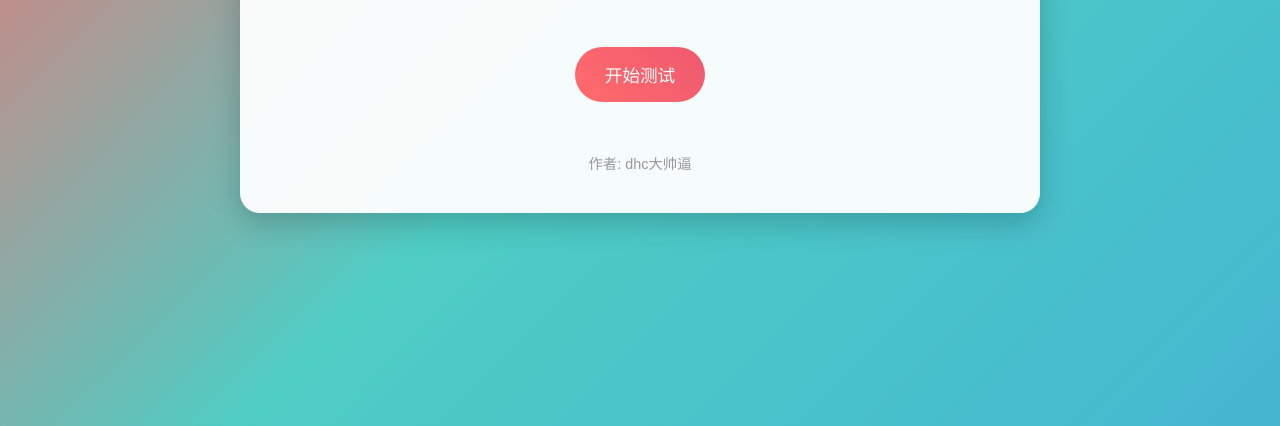
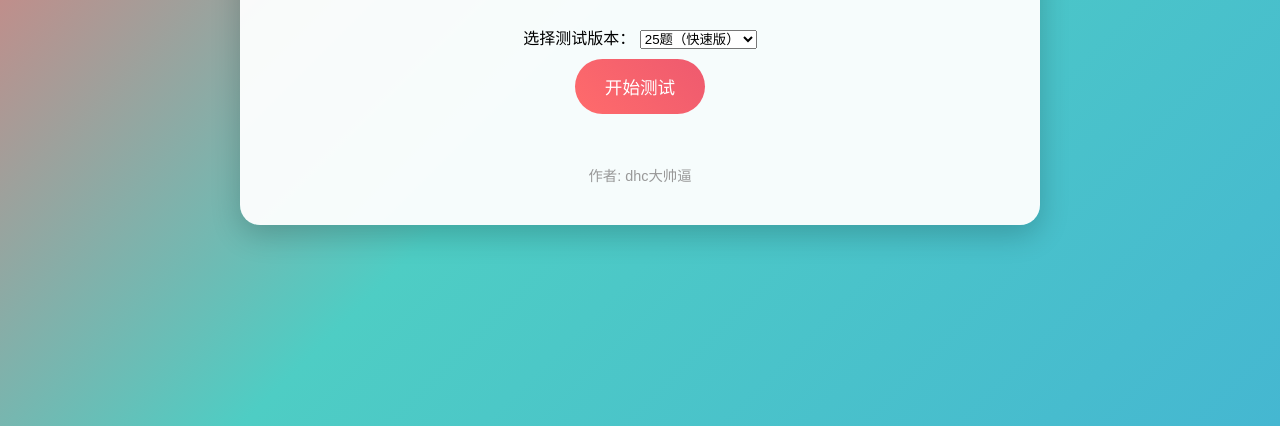
Before and after one commit to dhc666-cpu/mlgb-personality-test, a plain HTML site: page index.html in a window 1280 px wide. Shown: the part 374-800 px from the top of the page. Drawn offline with Linux system fonts and the light colour scheme.

Commit message:
Update index.html

```diff
--- a/index.html
+++ b/index.html
@@ -10,6 +10,14 @@
     <div class="container" id="welcome">
         <h1>MLGB人格测试</h1>
         <p>探索你的独特人格类型</p>
+        <div class="version-selector">
+            <label for="version-selector">选择测试版本：</label>
+            <select id="version-selector">
+                <option value="25">25题（快速版）</option>
+                <option value="44">44题（标准版）</option>
+                <option value="66">66题（详细版）</option>
+            </select>
+        </div>
         <button id="start-test">开始测试</button>
         <div class="author">作者: dhc大帅逼</div>
     </div>
@@ -18,14 +26,14 @@
         <div class="progress-bar">
             <div class="progress" id="progress"></div>
         </div>
-        <h2 id="question-number">问题 1/50</h2>
+        <h2 id="question-number">问题 1/25</h2>
         <p id="question-text">你更喜欢哪种方式度过周末？</p>
         <div class="options" id="options">
             <!-- 选项将通过JavaScript动态生成 -->
         </div>
         <div class="navigation">
             <button id="prev-btn" disabled>上一题</button>
-            <button id="next-btn">下一题</button>
+            <button id="next-btn" disabled>下一题</button>
         </div>
     </div>
 
```
